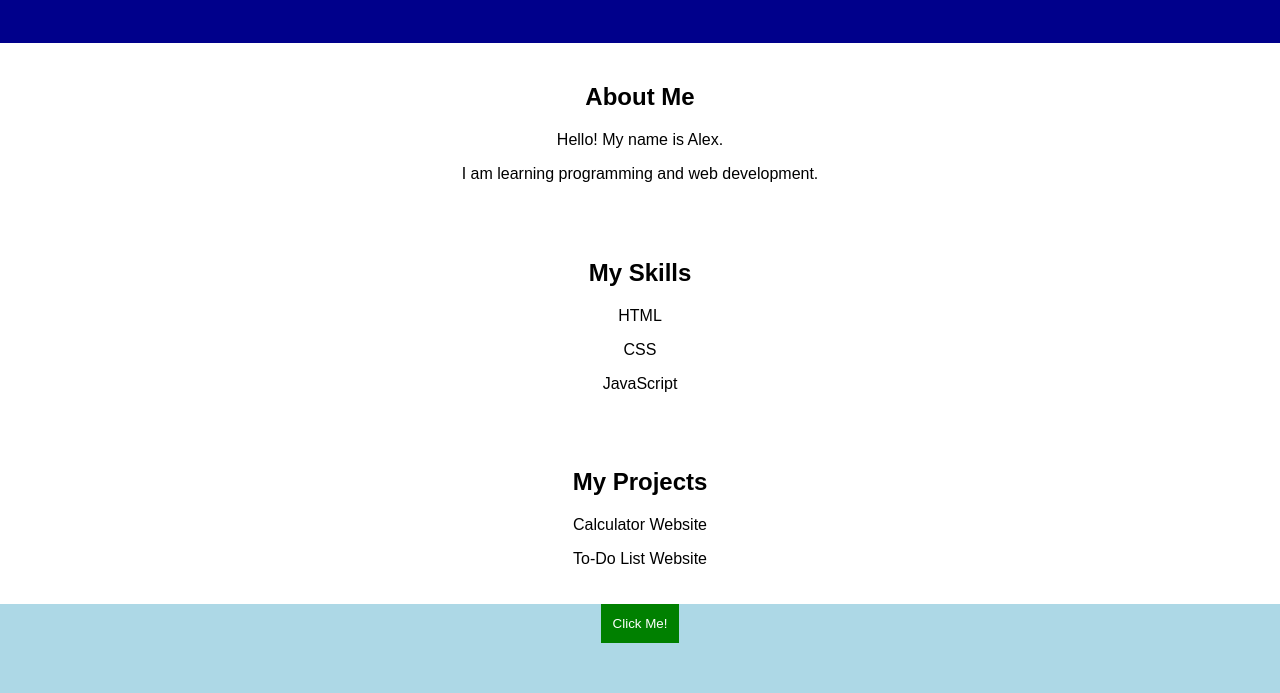
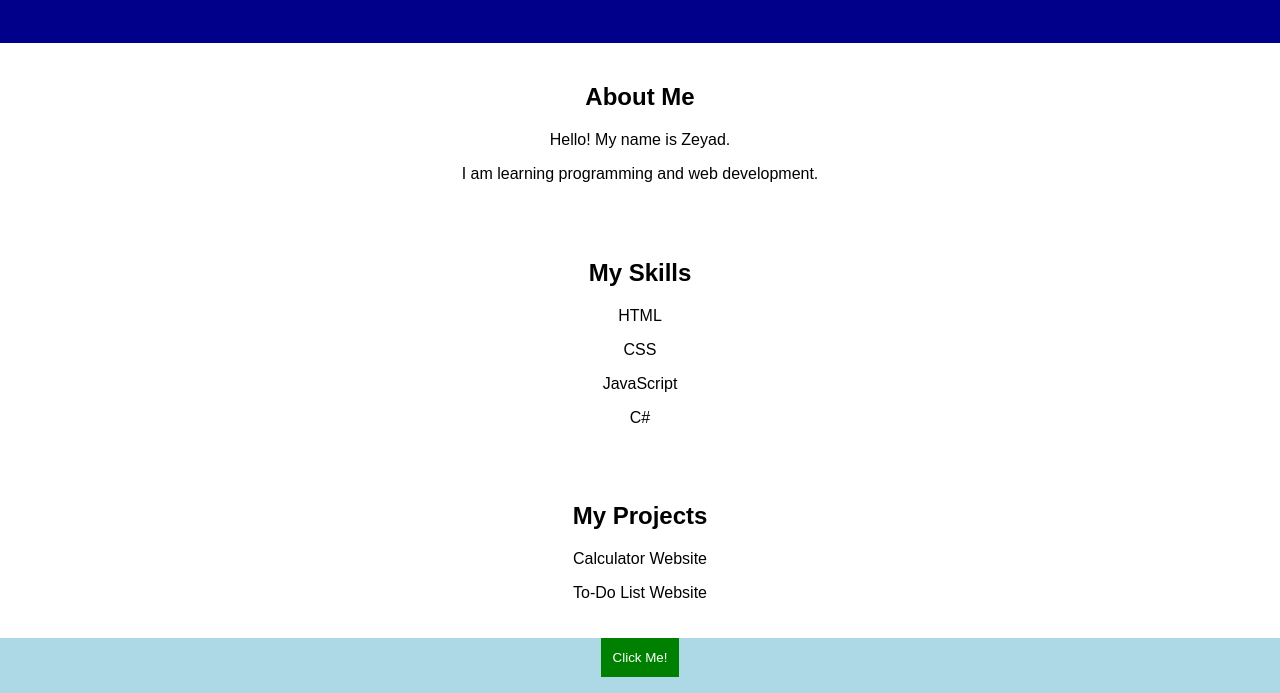
Before and after one commit to ZeyadOuda/https---github.com-ZeyadOuda-personal-Portfolio-Website, a plain HTML site: page index.html in a window 1280 px wide. Shown: the part 131-824 px from the top of the page. Before the commit the page ends 800 px from the top, so only its background shows below. Drawn offline with Linux system fonts and the light colour scheme.

Commit message:
Editing the code

```diff
--- a/index.html
+++ b/index.html
@@ -16,7 +16,7 @@
 
     <section>
         <h2>About Me</h2>
-        <p>Hello! My name is Alex.</p>
+        <p>Hello! My name is Zeyad.</p>
         <p>I am learning programming and web development.</p>
     </section>
 
@@ -25,6 +25,7 @@
         <p>HTML</p>
         <p>CSS</p>
         <p>JavaScript</p>
+        <p> C#</p>
     </section>
 
     <section>
```
